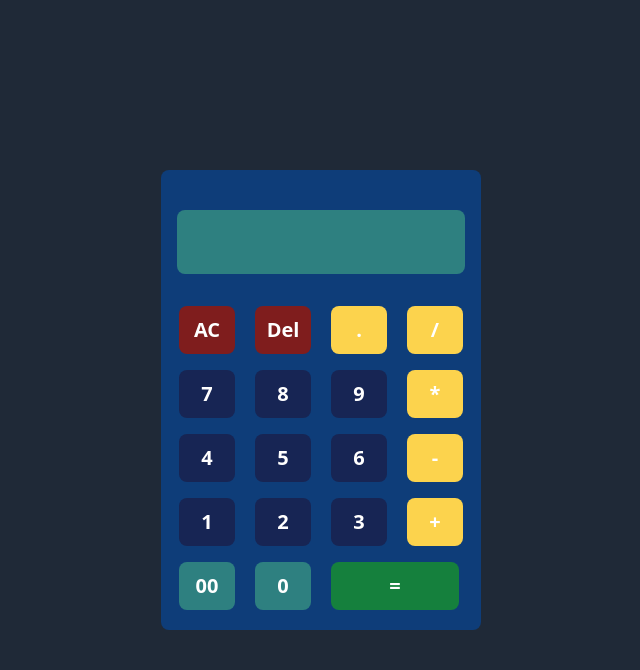
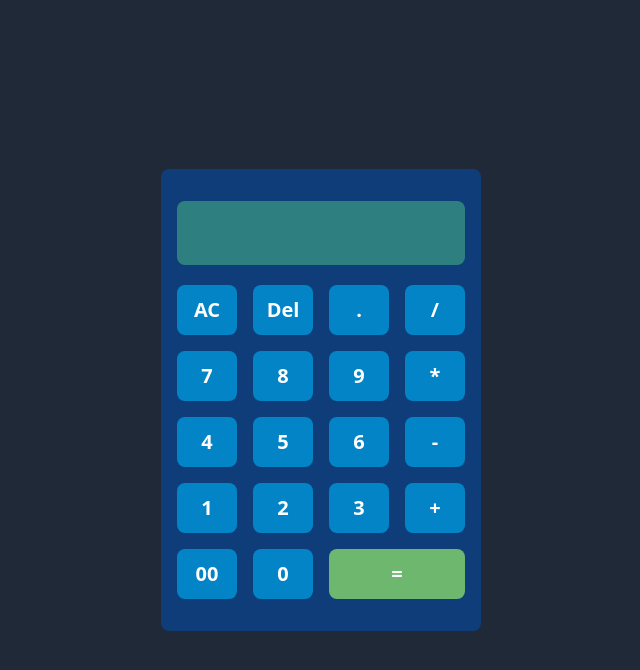
Before and after one commit to Shaheer-Dev/Calculator, a plain HTML site: page index.html in a window 1280 px wide. Both pictures are taken after a click on the button "AC". Shown: the whole page, without its empty margins (319-959 px from the left). Drawn offline with nearby package versions, Linux system fonts and the light colour scheme.

Commit message:
add functionalities

```diff
--- a/index.html
+++ b/index.html
@@ -1,51 +1,30 @@
 <!DOCTYPE html>
 <html lang="en">
-<head>
-    <meta charset="UTF-8">
-    <meta name="viewport" content="width=device-width, initial-scale=1.0">
+  <head>
+    <meta charset="UTF-8" />
+    <meta name="viewport" content="width=device-width, initial-scale=1.0" />
     <title>Document</title>
-    <link rel="stylesheet" href="style.css">
-    <link rel="stylesheet" href="https://cdnjs.cloudflare.com/ajax/libs/font-awesome/6.5.1/css/all.min.css" integrity="sha512-DTOQO9RWCH3ppGqcWaEA1BIZOC6xxalwEsw9c2QQeAIftl+Vegovlnee1c9QX4TctnWMn13TZye+giMm8e2LwA==" crossorigin="anonymous" referrerpolicy="no-referrer"/>
+    <link
+      rel="stylesheet"
+      href="https://cdnjs.cloudflare.com/ajax/libs/font-awesome/6.5.1/css/all.min.css"
+      integrity="sha512-DTOQO9RWCH3ppGqcWaEA1BIZOC6xxalwEsw9c2QQeAIftl+Vegovlnee1c9QX4TctnWMn13TZye+giMm8e2LwA=="
+      crossorigin="anonymous"
+      referrerpolicy="no-referrer"
+    />
     <!-- tailwind cdn -->
     <script src="https://cdn.tailwindcss.com"></script>
-</head>
-<body class="flex justify-center items-center h-[100vh] bg-gray-800">
-    <div class="main w-80 rounded-lg flex flex-col items-center px-4 pt-10" style="background-color: #0E3D79;">
-        <div class="inp">
-            <input type="text" class="w-full h-16 rounded-lg text-3xl" style="background-color: #2E8080;">
-        </div>
-        <div class="buttons text-white mt-8 mb-5 flex flex-col gap-4">
-            <div class=" flex gap-5 text-center">
-                <button class="bg-red-900 w-14 h-12 font-semibold rounded-lg text-xl">AC</button>
-                <button class="bg-red-900 w-14 h-12 font-semibold rounded-lg text-xl">Del</button>
-                <button class="bg-amber-300 w-14 h-12 font-semibold rounded-lg text-xl">.</button>
-                <button class="bg-amber-300 w-14 h-12 font-semibold rounded-lg text-xl">/</button>
-            </div>
-            <div class=" flex gap-5 text-center">
-                <button class="bg-blue-950 w-14 h-12 font-semibold rounded-lg text-xl">7</button>
-                <button class="bg-blue-950 w-14 h-12 font-semibold rounded-lg text-xl">8</button>
-                <button class="bg-blue-950 w-14 h-12 font-semibold rounded-lg text-xl">9</button>
-                <button class="bg-amber-300 w-14 h-12 font-semibold rounded-lg text-xl">*</button>
-            </div>
-            <div class=" flex gap-5 text-center">
-                <button class="bg-blue-950 w-14 h-12 font-semibold rounded-lg text-xl">4</button>
-                <button class="bg-blue-950 w-14 h-12 font-semibold rounded-lg text-xl">5</button>
-                <button class="bg-blue-950 w-14 h-12 font-semibold rounded-lg text-xl">6</button>
-                <button class="bg-amber-300 w-14 h-12 font-semibold rounded-lg text-xl">-</button>
-            </div>
-            <div class=" flex gap-5 text-center">
-                <button class="bg-blue-950 w-14 h-12 font-semibold rounded-lg text-xl">1</button>
-                <button class="bg-blue-950 w-14 h-12 font-semibold rounded-lg text-xl">2</button>
-                <button class="bg-blue-950 w-14 h-12 font-semibold rounded-lg text-xl">3</button>
-                <button class="bg-amber-300 w-14 h-12 font-semibold rounded-lg text-xl">+</button>
-            </div>
-            <div class=" flex gap-5 text-center">
-                <button class="w-14 h-12 font-semibold rounded-lg text-xl" style="background-color: #2E8080;">00</button>
-                <button class="w-14 h-12 font-semibold rounded-lg text-xl" style="background-color: #2E8080;">0</button>
-                <button class="bg-green-700 w-32 h-12 font-semibold rounded-lg text-xl">=</button>
-            </div>
-        </div>
-
+    <style>
+        .green{
+            background-color: rgb(110, 183, 110) !important;
+        }
+    </style>
+  </head>
+  <body class="flex justify-center items-center h-[100vh] bg-gray-800">
+    <div class="w-80 rounded-lg flex flex-col  px-4 py-8 gap-5 bg-[#0e3d79] mx-3">
+    <input class="w-full h-16 rounded-lg text-3xl text-right bg-[#2e8080] p-3"readonly/>
+      <div class="keyboard grid grid-cols-4 auto-rows-[50px] text-white gap-4 w-full text-xl font-semibold"></div>
     </div>
-</body>
+    <!-- add script file -->
+    <script src="script.js"></script>
+  </body>
 </html>
--- /dev/null
+++ b/script.js
@@ -0,0 +1,43 @@
+let btns = ["AC","Del",".","/",7,8,9,"*",4,5,6,"-",1,2,3,"+","00",0,"="]
+let screen = document.querySelector("input");
+let keyboard = document.querySelector(".keyboard");
+
+  btns.forEach(function(btn,index){
+    keyboard.innerHTML+= `<button class="bg-sky-600 rounded-lg ${index == btns.length -1 && "col-span-2 green"}">${btn}</button>`
+
+});
+
+function handleKeys(e) {
+  if (e.target.tagName == "BUTTON") {
+    let key = e.target.textContent;
+    if (key == "Del") {
+      deleteOne();
+      return;
+    }
+    if (key == "AC") {
+      clearScreen();
+      return;
+    }
+    if (key == "=") {
+      calculate(screen.value);
+      return;
+    }
+    screen.value += key;
+  }
+}
+
+keyboard.addEventListener("click", handleKeys);
+
+function clearScreen() {
+  screen.value = "";
+}
+
+function deleteOne() {
+  console.log("object");
+  let str = screen.value;
+  screen.value = str.substring(0, str.length - 1);
+}
+
+function calculate(value) {
+  screen.value = value && eval(value);
+}
```
